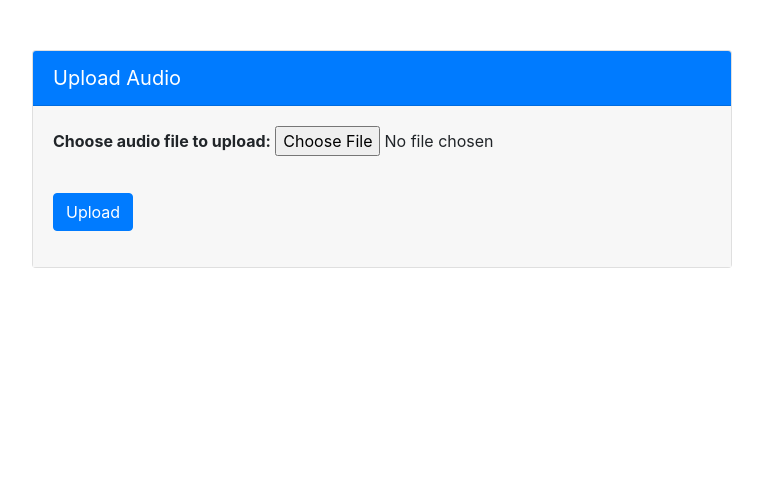
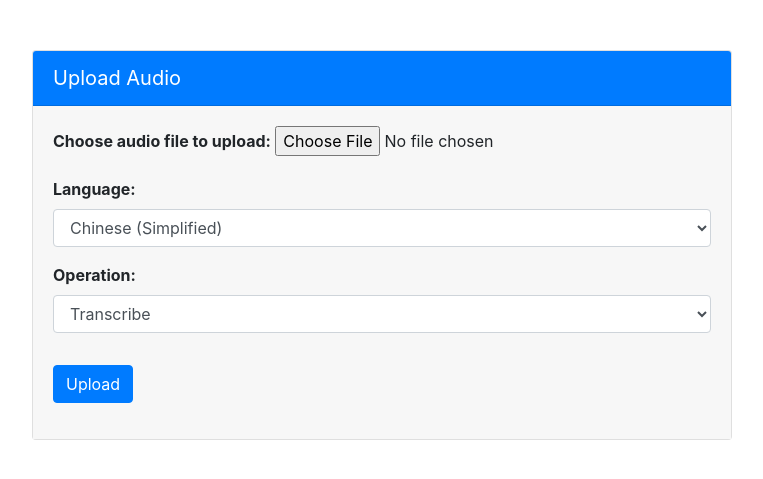
Before and after one commit to hiddenblue/whisperflask, a Flask app: page / in a window 1280 px wide. Shown: the top 479 px of the page, without its empty margins (258-1021 px from the left). Run offline with Flask 2, Linux system fonts and the light colour scheme; some libraries are stand-ins or nearby versions.

Commit message:
add two select form

```diff
--- a/app.py
+++ b/app.py
@@ -17,6 +17,8 @@ def index_html():
 
 @app.route('/upload', methods=['GET', 'POST'])
 def upload_file():
+    default_language = 'Chinese'  # 默认语言为中文
+    default_option = 'transcribe'  # 默认选项为 transcribe
     if request.method == 'POST':
         # check if the post request has the file part
         if 'file' not in request.files:
@@ -28,20 +30,31 @@ def upload_file():
         # Save the file to disk
         file_path = os.path.join(UPLOAD_FOLDER, file.filename)
         file.save(file_path)
-        # Use whisper to transcribe the file
-        cmd = ['/home/chase/Documents/miniconda3/envs/whisper/bin/python',
-               '/home/chase/Documents/miniconda3/envs/whisper/bin/whisper', file_path, '--model',
-               'medium', '--language', 'Chinese', '-f', 'txt']
+        # Use whisper to transcribe/translate the file based on the selected option
+        option = request.form.get('option', default_option)  # 获取用户选择的选项，默认为 transcribe
+        if option == 'transcribe':
+            cmd = ['/home/chase/Documents/miniconda3/envs/whisper/bin/python',
+                   '/home/chase/Documents/miniconda3/envs/whisper/bin/whisper', file_path, '--model',
+                   'medium', '--language', default_language, '-f', 'txt']
+        elif option == 'translate':
+            cmd = ['/home/chase/Documents/miniconda3/envs/whisper/bin/python',
+                   '/home/chase/Documents/miniconda3/envs/whisper/bin/whisper', file_path, '--model',
+                   'medium', '--src-lang', default_language, '--trg-lang', 'en', '-f', 'txt']
+        else:
+            return jsonify({'error': 'Invalid option selected.'}), 400
         proc = Popen(cmd, stdout=PIPE, stderr=PIPE)
         stdout, stderr = proc.communicate()
         stdout_zh_cn = zhconv.convert(stdout.decode("utf-8"), 'zh-cn')
         if stderr:
             return jsonify({'error': stderr.decode('utf-8')}), 400
         else:
-            transcription = stdout_zh_cn
+            if option == 'transcribe':
+                result = stdout_zh_cn.replace('\n', '<br>')  # 替换为HTML换行标签
+            else:
+                result = stdout_zh_cn
             # Remove the uploaded file from disk
             os.remove(file_path)
-            return jsonify({'transcription': transcription})
+            return jsonify({'result': result})
     else:
         return render_template('upload.html')
 
--- a/templates/upload.html
+++ b/templates/upload.html
@@ -51,6 +51,22 @@
               <label for="audio">Choose audio file to upload:</label>
               <input type="file" id="audio" accept="audio/*" required>
             </div>
+            <div class="form-group">
+              <label for="language">Language:</label>
+              <select id="language" class="form-control">
+                <option value="zh-CN">Chinese (Simplified)</option>
+                <option value="en-US">English (US)</option>
+                <option value="ja-JP">Japanese</option>
+                <option value="ko-KR">Korean</option>
+              </select>
+            </div>
+            <div class="form-group">
+              <label for="operation">Operation:</label>
+              <select id="operation" class="form-control">
+                <option value="transcription">Transcribe</option>
+                <option value="translation">Translate</option>
+              </select>
+            </div>
             <button type="button" class="btn btn-primary" id="uploadBtn">Upload</button>
           </form>
           <div id="output"></div>
@@ -74,6 +90,8 @@
       }
       const formData = new FormData();
       formData.append('file', file);
+      formData.append('language', $('#language').val());
+      formData.append('operation', $('#operation').val());
       $.ajax({
         type: 'POST',
         url: '/upload',
@@ -81,7 +99,7 @@
         processData: false,
         contentType: false,
         success: (response) => {
-              $('#output').text(response.transcription);
+          $('#output').html(response.transcription);
           $('#error').empty();
         },
         error: (xhr, status, error) => {
@@ -92,5 +110,3 @@
     });
   });
 </script>
-  </body>
-</html>
```
Lines whose indentation alone changed are shown as unchanged.
